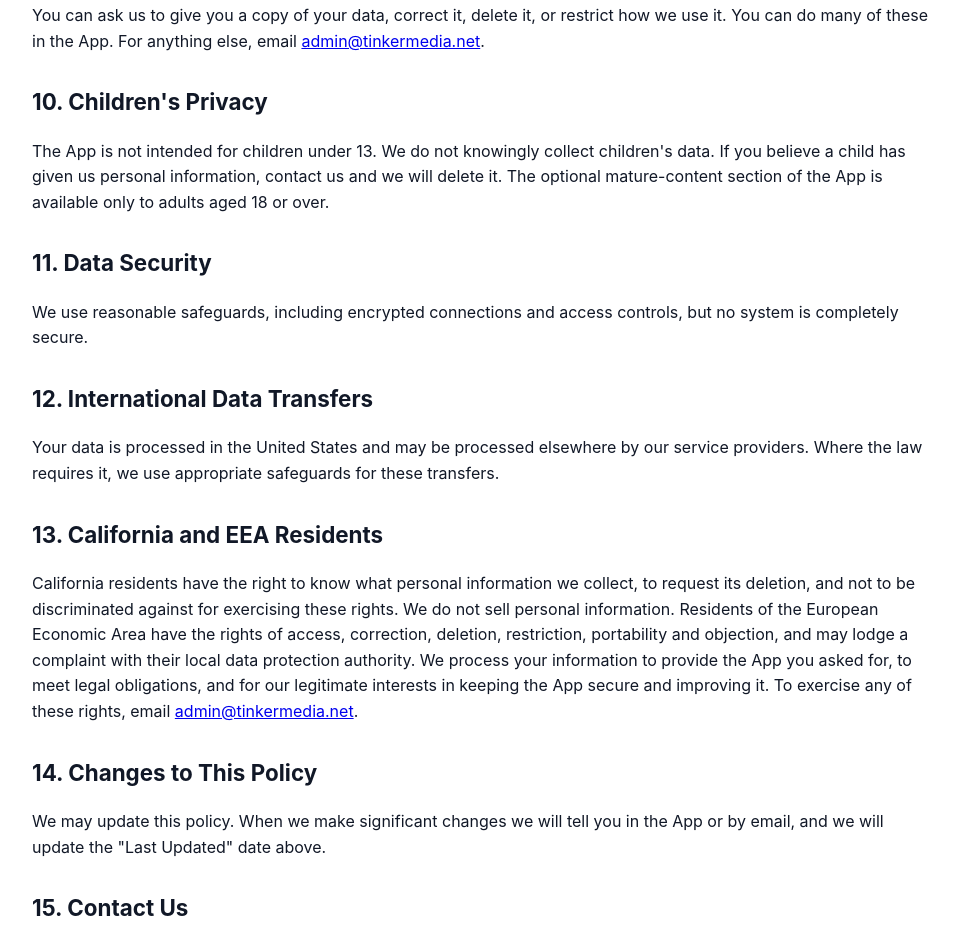
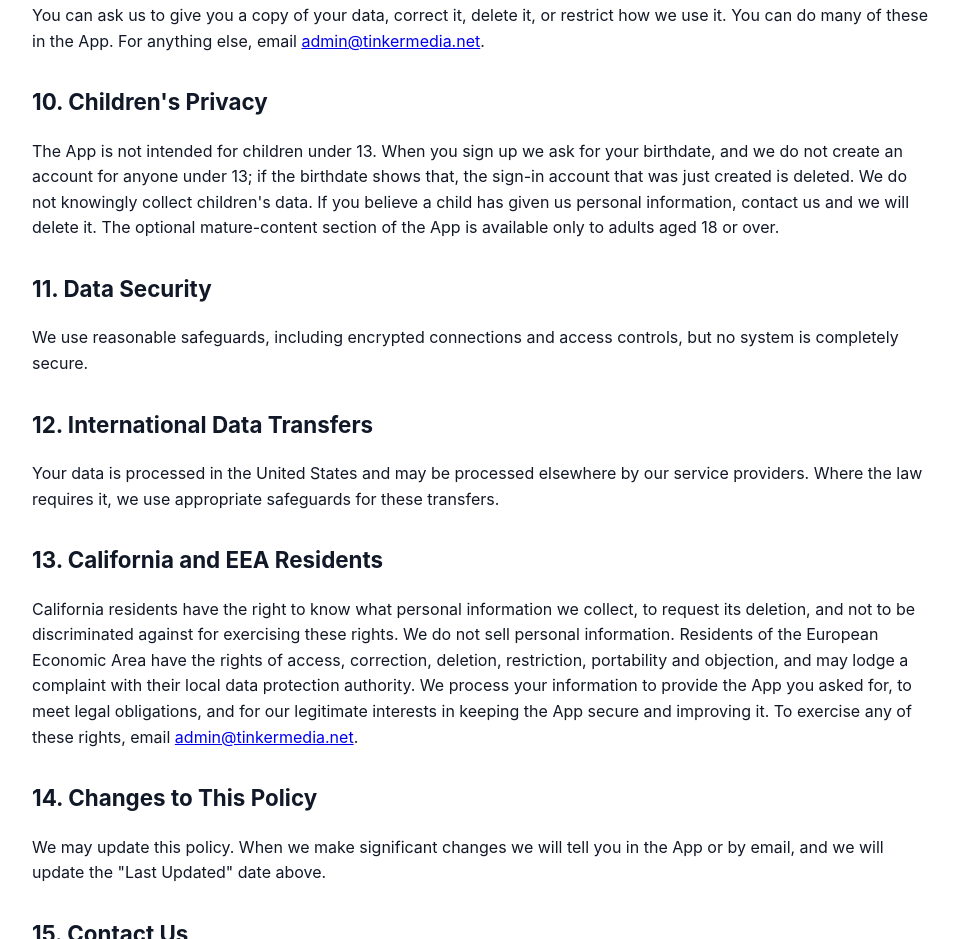
Before and after one commit to TinkerMediaLabs/TinkerMedia-Site, a plain HTML site: page runts/privacy-policy/index.html in a window 1280 px wide. Shown: the part 2993-3932 px from the top of the page, without its empty margins (158-1117 px from the left). Drawn offline with Linux system fonts and the light colour scheme.

Commit message:
Privacy policy: taste picker, guest browsing, minimum age
Co-Authored-By: Claude Sonnet 5.5 <noreply@anthropic.com>

Claude-Session: https://claude.ai/code/session_01SPRviH4g8r4Jq7LwyY2UQ2

```diff
--- a/runts/privacy-policy/index.html
+++ b/runts/privacy-policy/index.html
@@ -134,7 +134,7 @@
     <p>You can ask us to give you a copy of your data, correct it, delete it, or restrict how we use it. You can do many of these in the App. For anything else, email <a href="mailto:admin@tinkermedia.net">admin@tinkermedia.net</a>.</p>
 
     <h2>10. Children's Privacy</h2>
-    <p>The App is not intended for children under 13. We do not knowingly collect children's data. If you believe a child has given us personal information, contact us and we will delete it. The optional mature-content section of the App is available only to adults aged 18 or over.</p>
+    <p>The App is not intended for children under 13. When you sign up we ask for your birthdate, and we do not create an account for anyone under 13; if the birthdate shows that, the sign-in account that was just created is deleted. We do not knowingly collect children's data. If you believe a child has given us personal information, contact us and we will delete it. The optional mature-content section of the App is available only to adults aged 18 or over.</p>
 
     <h2>11. Data Security</h2>
     <p>We use reasonable safeguards, including encrypted connections and access controls, but no system is completely secure.</p>
```
